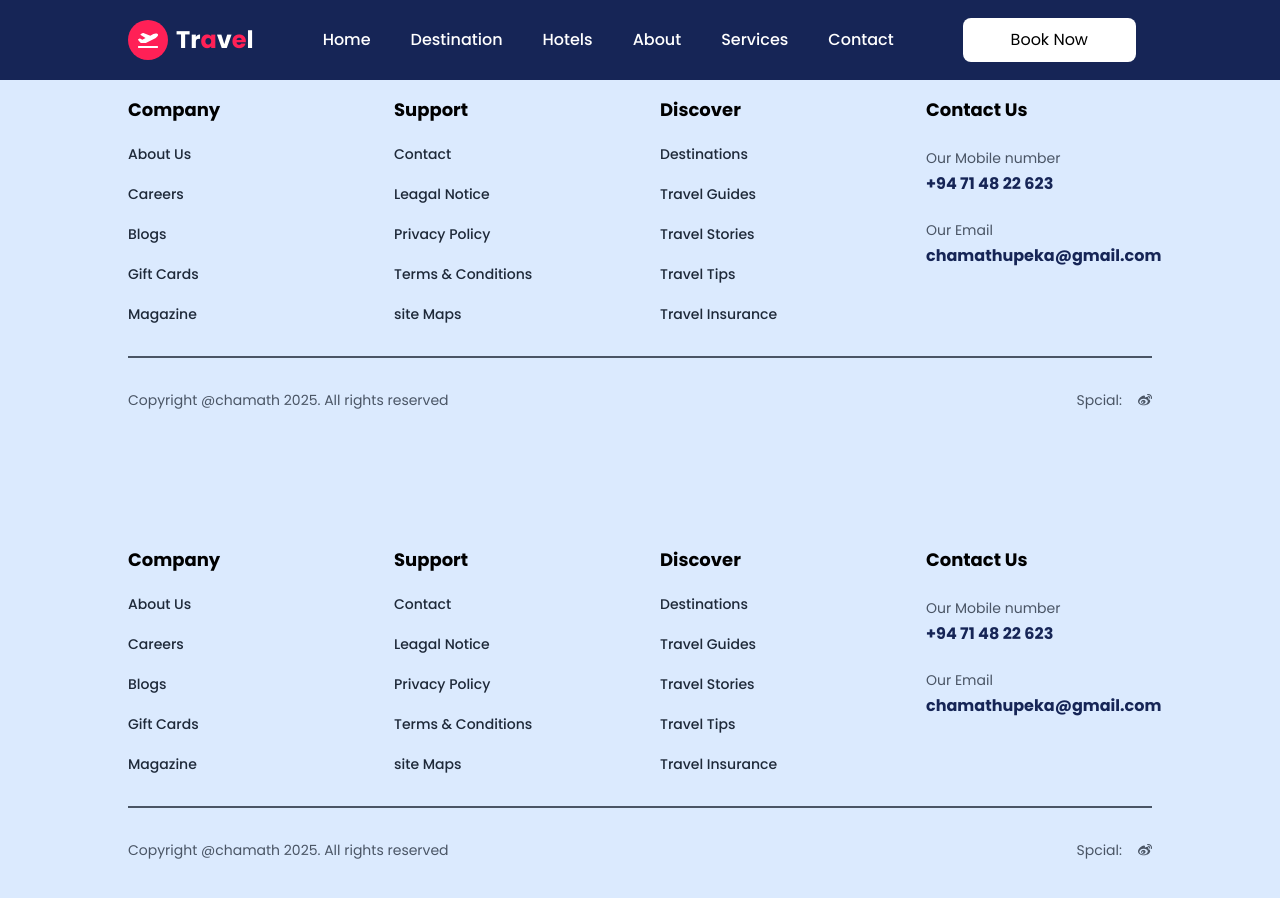
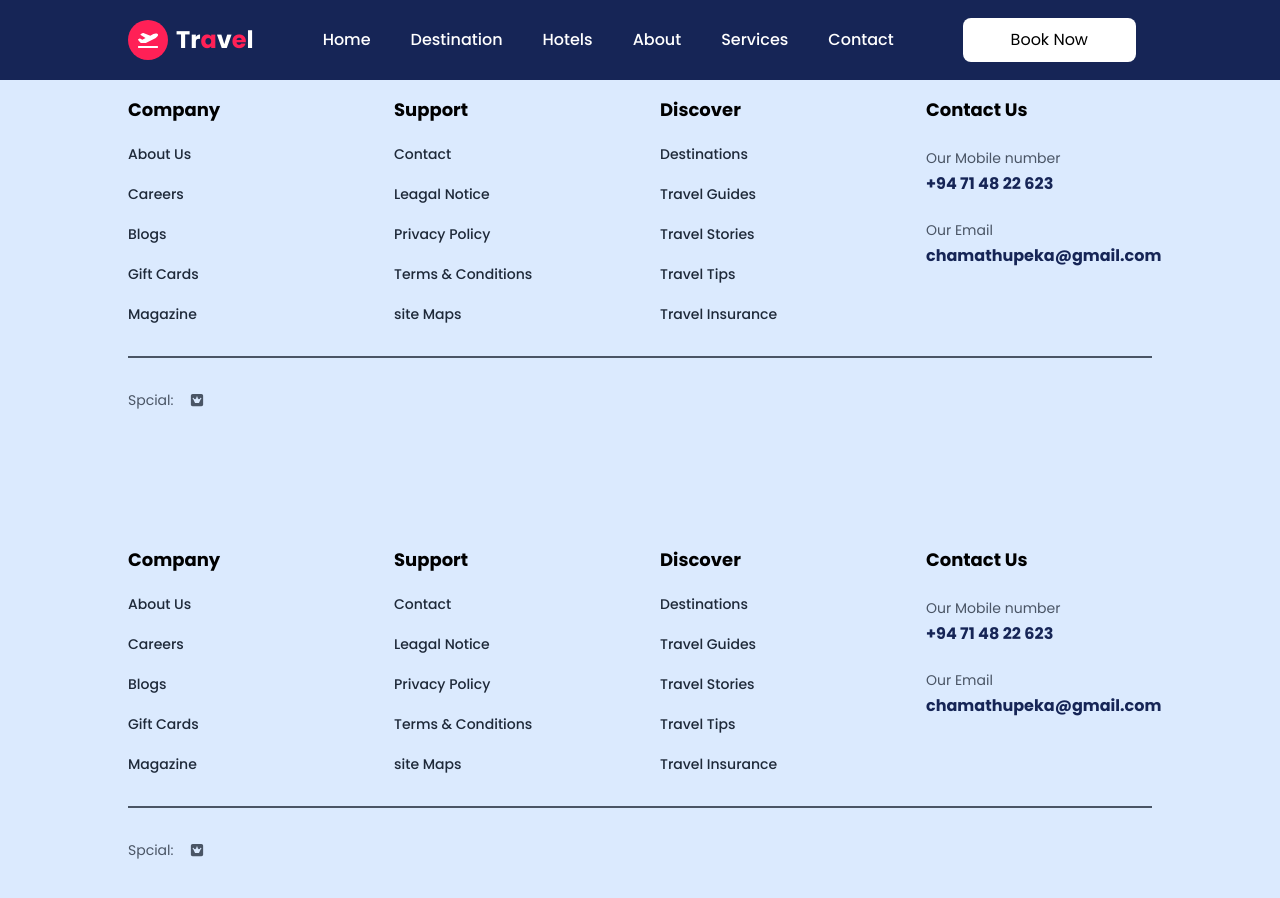
Before and after one commit to chamath09/Tourism-related-web, a Next.js app: page /footer in a window 1280 px wide. Built offline with nearby package versions, Linux system fonts and the light colour scheme.

Commit message:
Footer Updated

```diff
--- a/app/footer/page.tsx
+++ b/app/footer/page.tsx
@@ -1,6 +1,6 @@
 import React from 'react'
 import Link from 'next/link'
-import { FaWeibo } from 'react-icons/fa'
+import { FaSquareWebAwesome } from 'react-icons/fa6';
 
 const Footer = () => {
   return (
@@ -85,10 +85,9 @@ const Footer = () => {
       </div>
       {/* end */}
       <div className='mt-8 w-[80%] mx-auto border-t-2 pt-8 flex flex-col md:flex-row justify-between items-center text-gray-600 text-sm'>
-        <p className='text-center md:text-left'>Copyright @chamath 2025. All rights reserved</p>
         <div className='flex items-center space-x-4 mt-4 md:mt-0'>
             <span>Spcial: </span>
-            <Link href="#"><FaWeibo/></Link>
+            <Link href="#"><FaSquareWebAwesome/></Link>
         </div>
       </div>
     </div>
```
